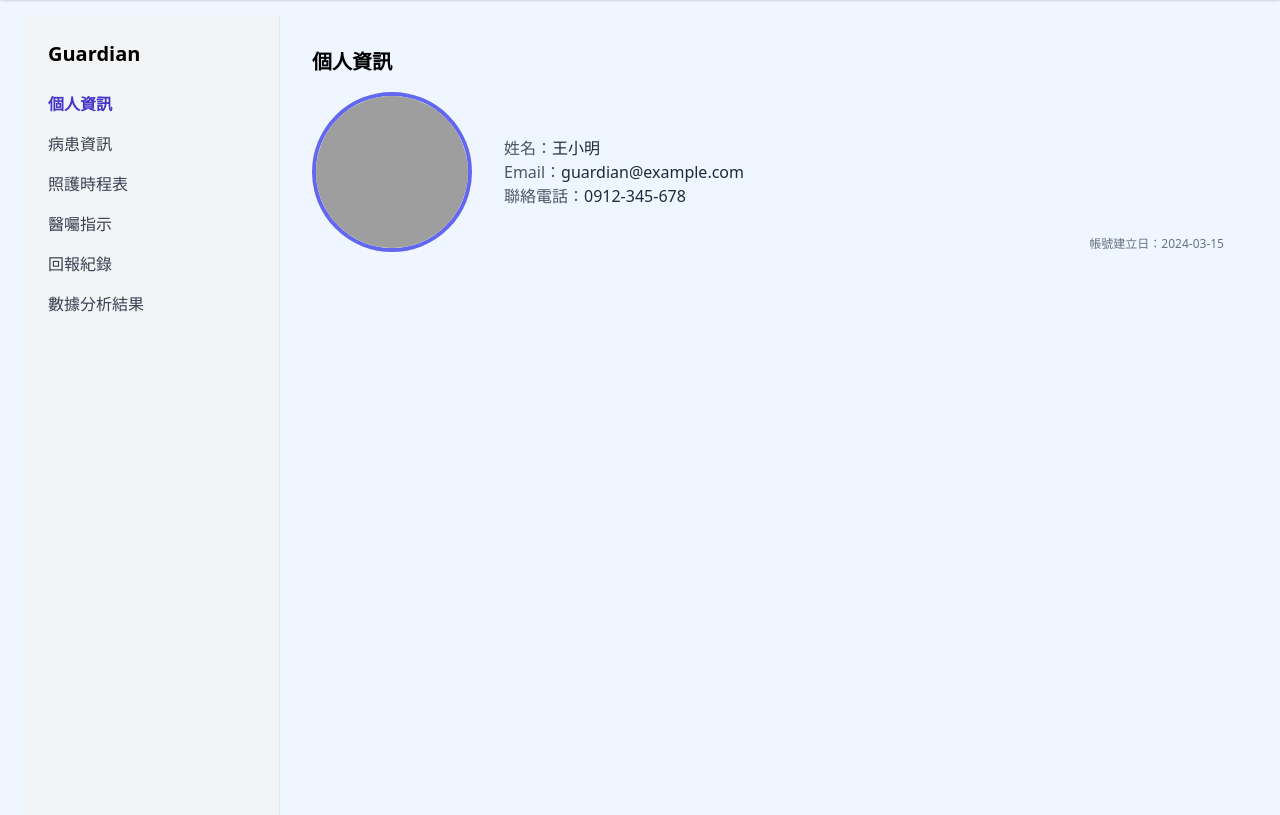
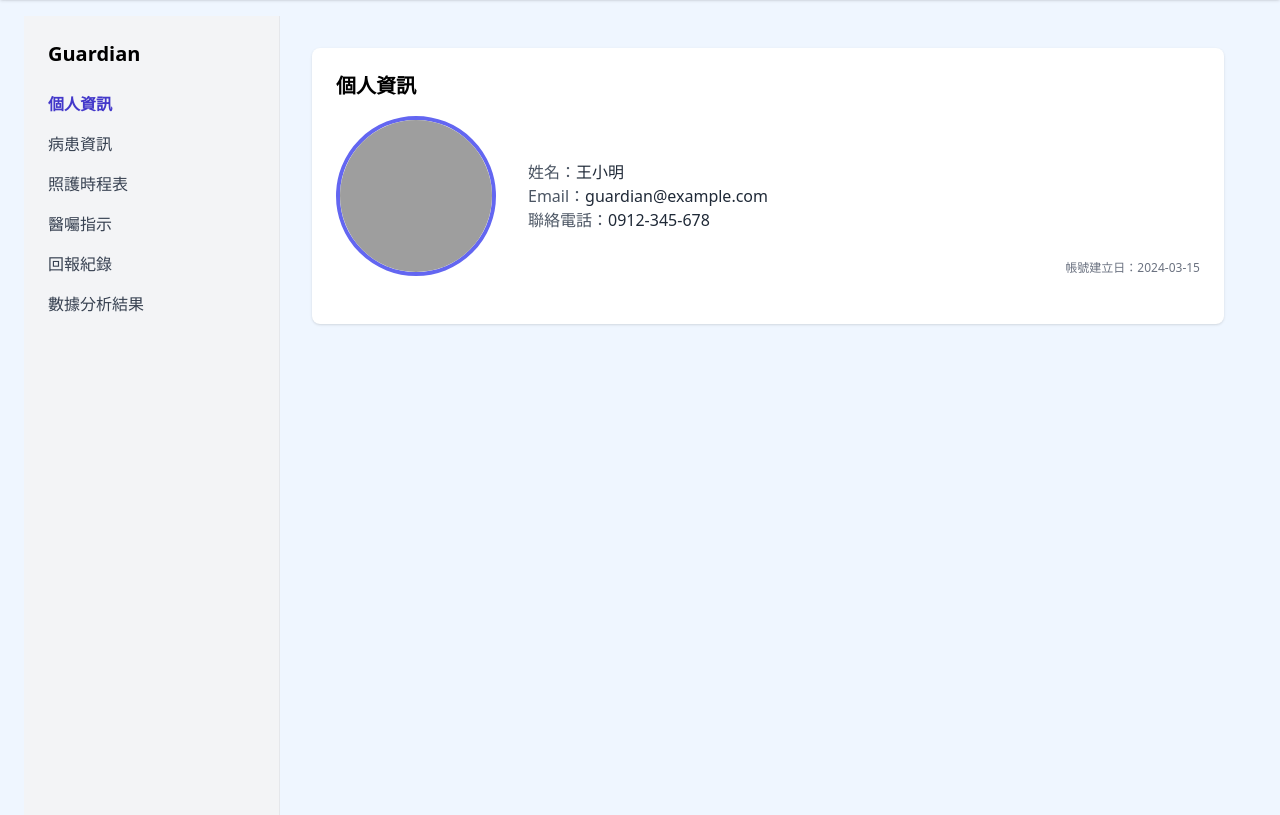
Before and after one commit to Khalesssi/CITS5505-Group-project-Group15, a Flask app: template app/templates/guardian.html in a window 1280 px wide. Shown: the part 64-879 px from the top of the page. Run offline with Flask 3, Linux system fonts and the light colour scheme; the template is opened without the code that fills it, so the values that code supplies are empty; some libraries are stand-ins or nearby versions; grey boxes are pictures that could not be loaded.

Commit message:
update guardian.html：I accidentally removed the card-style information format for personal information. This version fixes it.

```diff
--- a/app/templates/guardian.html
+++ b/app/templates/guardian.html
@@ -18,8 +18,8 @@
   <!-- Main Content -->
   <main class="flex-1 p-8">
     <!-- 個人資訊 Section -->
-    <section id="profile" class="mb-8">
-      <div class="profile-container">
+    <section id="profile" class="content-section">
+      <div class="bg-white rounded-lg shadow p-6">
         <h3 class="text-xl font-bold mb-4">個人資訊</h3>
         <div class="flex items-center gap-8 mb-6 relative">
           <div class="w-40 h-40">
```
